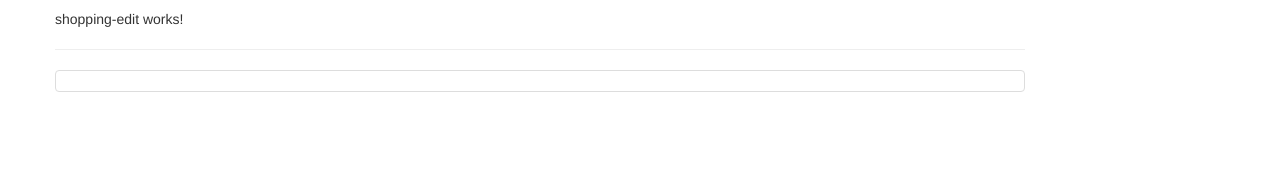
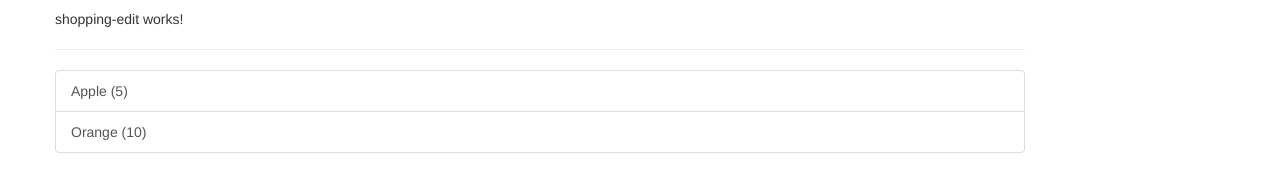
Before and after one commit to Knightch/Angular-Course, an Angular app in the folder My-First-App/: page / in a window 1280 px wide. Shown: the part 330-522 px from the top of the page. Built offline with nearby package versions, Linux system fonts and the light colour scheme.

Commit message:
creating and outputting the shopping list

```diff
--- a/My-First-App/src/app/Ingredient/ingredients.model.ts
+++ b/My-First-App/src/app/Ingredient/ingredients.model.ts
@@ -1,5 +1,5 @@
 export class Ingrediant{
     constructor(public name: string, public amount: number){
 
-    }
+  }
 }
--- a/My-First-App/src/app/shopping/shopping.component.html
+++ b/My-First-App/src/app/shopping/shopping.component.html
@@ -4,7 +4,10 @@
         <hr>
         <ul class="list-group">
             <a class="list-group-item"
-            style="cursor: pointer;"></a>
+            *ngFor="let ingre of ingrediant"
+            style="cursor: pointer;">
+            {{ingre.name}} ({{ingre.amount}})
+        </a>
         </ul>
     </div>
 </div>
--- a/My-First-App/src/app/shopping/shopping.component.ts
+++ b/My-First-App/src/app/shopping/shopping.component.ts
@@ -1,4 +1,5 @@
 import { Component, OnInit } from '@angular/core';
+import { Ingrediant } from '../Ingredient/ingredients.model';
 
 @Component({
   selector: 'app-shopping',
@@ -6,7 +7,10 @@ import { Component, OnInit } from '@angular/core';
   styleUrls: ['./shopping.component.css']
 })
 export class ShoppingComponent implements OnInit {
-  ingrediants = [];
+  ingrediant: Ingrediant[] =[
+    new Ingrediant('Apple',5),
+    new Ingrediant('Orange',10)
+  ];
   constructor() { }
 
   ngOnInit(): void {
```
